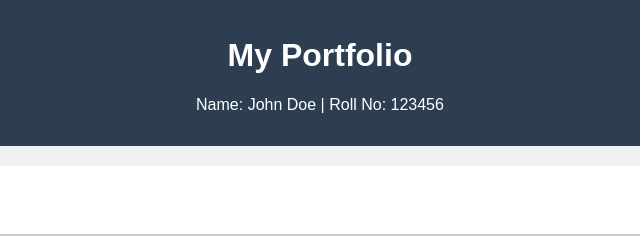
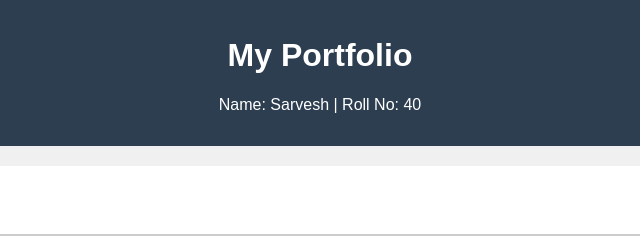
Before and after one commit to malani1803/Portfilo, a plain HTML site: page index.html in a window 1280 px wide. Shown: the top 240 px of the page, 320-960 px from the left. Drawn offline with Linux system fonts and the light colour scheme.

Commit message:
Update index.html

```diff
--- a/index.html
+++ b/index.html
@@ -72,7 +72,7 @@
 
 <header>
   <h1>My Portfolio</h1>
-  <p>Name: John Doe | Roll No: 123456</p>
+  <p>Name: Sarvesh | Roll No: 40</p>
 </header>
 
 <div class="container">
```
